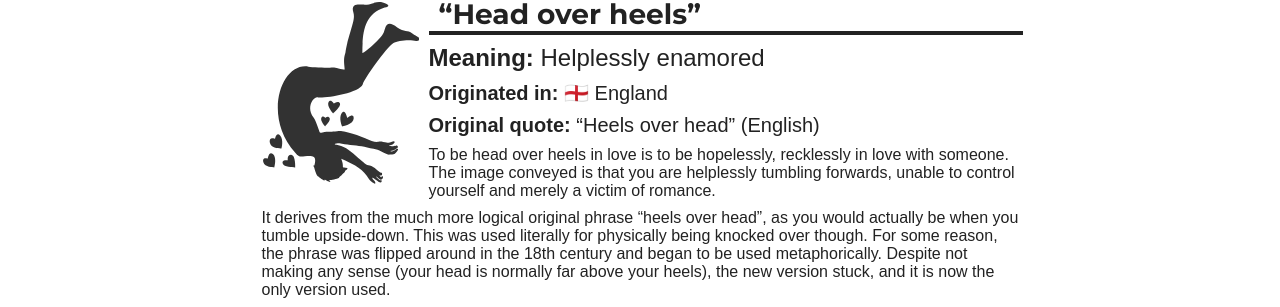
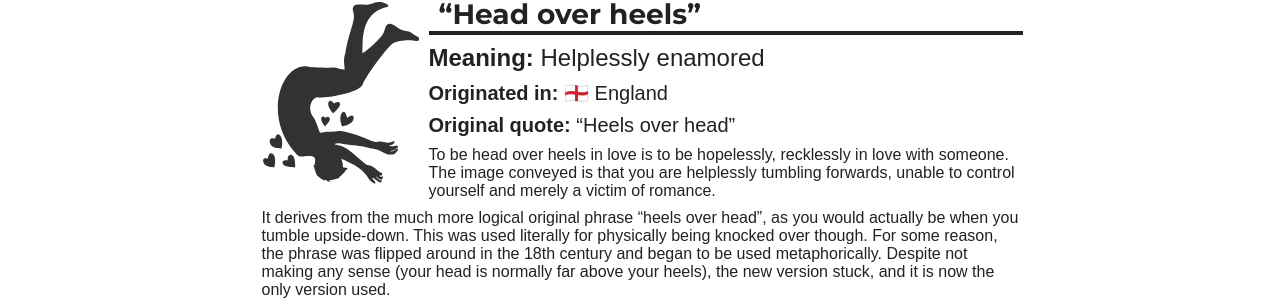
Before and after one commit to mminer237/idiomite, a Jekyll site: the page built from _idioms/head-over-heels/index.md, in a window 1280 px wide. Shown: the part 212-519 px from the top of the page. Built offline with Jekyll 4.4.1, drawn with Linux system fonts in a browser that asks for light colours.

Commit message:
Don't tell people what English is

```diff
--- a/_layouts/saying.html
+++ b/_layouts/saying.html
@@ -15,11 +15,11 @@ layout: default
 	{% if page.original.text %}
 	<p id="original"><strong>Original quote:</strong>
 		<q
-		{% if page.original.language %}
+		{% if page.original.language and page.original.language != "en" %}
 		lang="{{ page.original.language }}"
 		{% endif %}
 		>{{ page.original.text }}</q>
-		{% if page.original.language %}
+		{% if page.original.language and page.original.language != "en" %}
 		({{ site.data.languages[page.original.language] }})
 		{% endif %}
 	</p>
```
